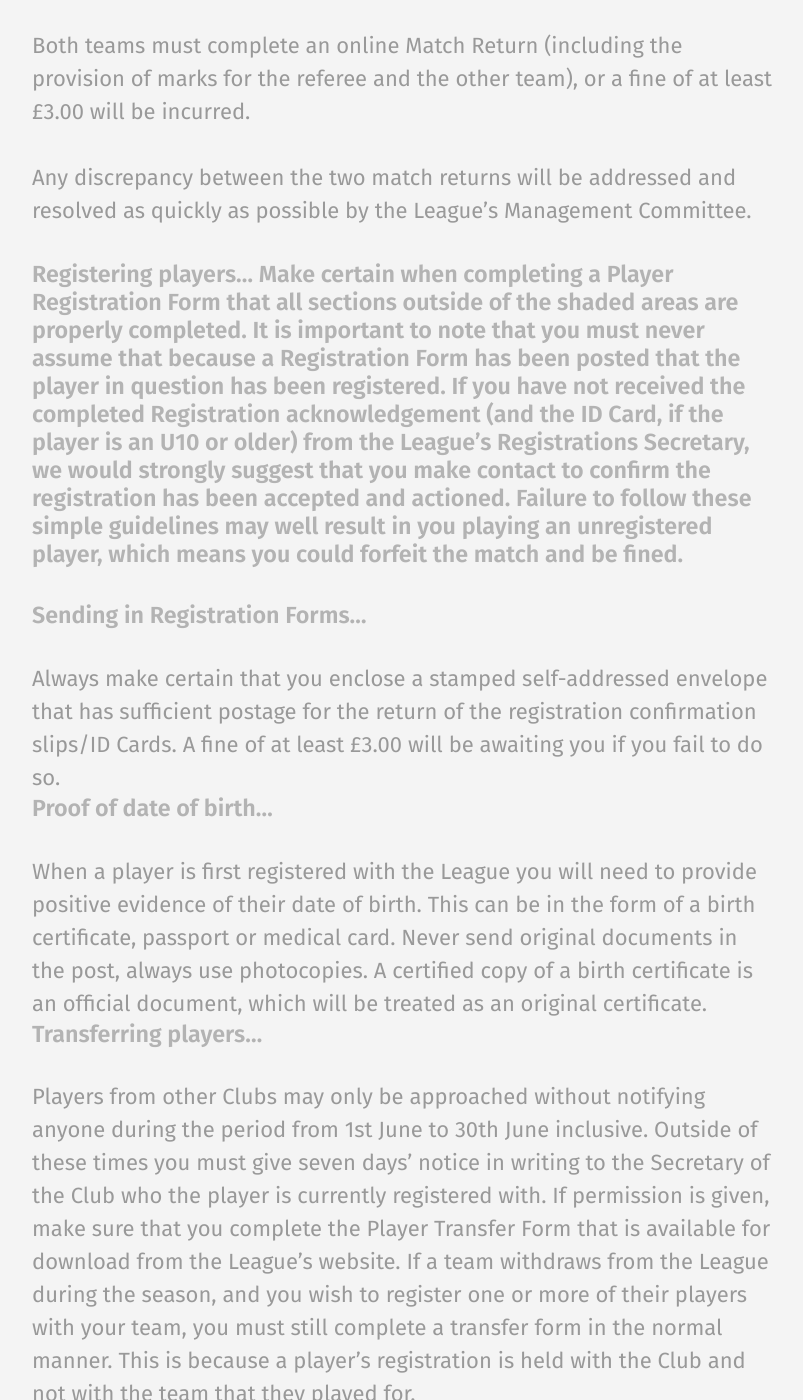
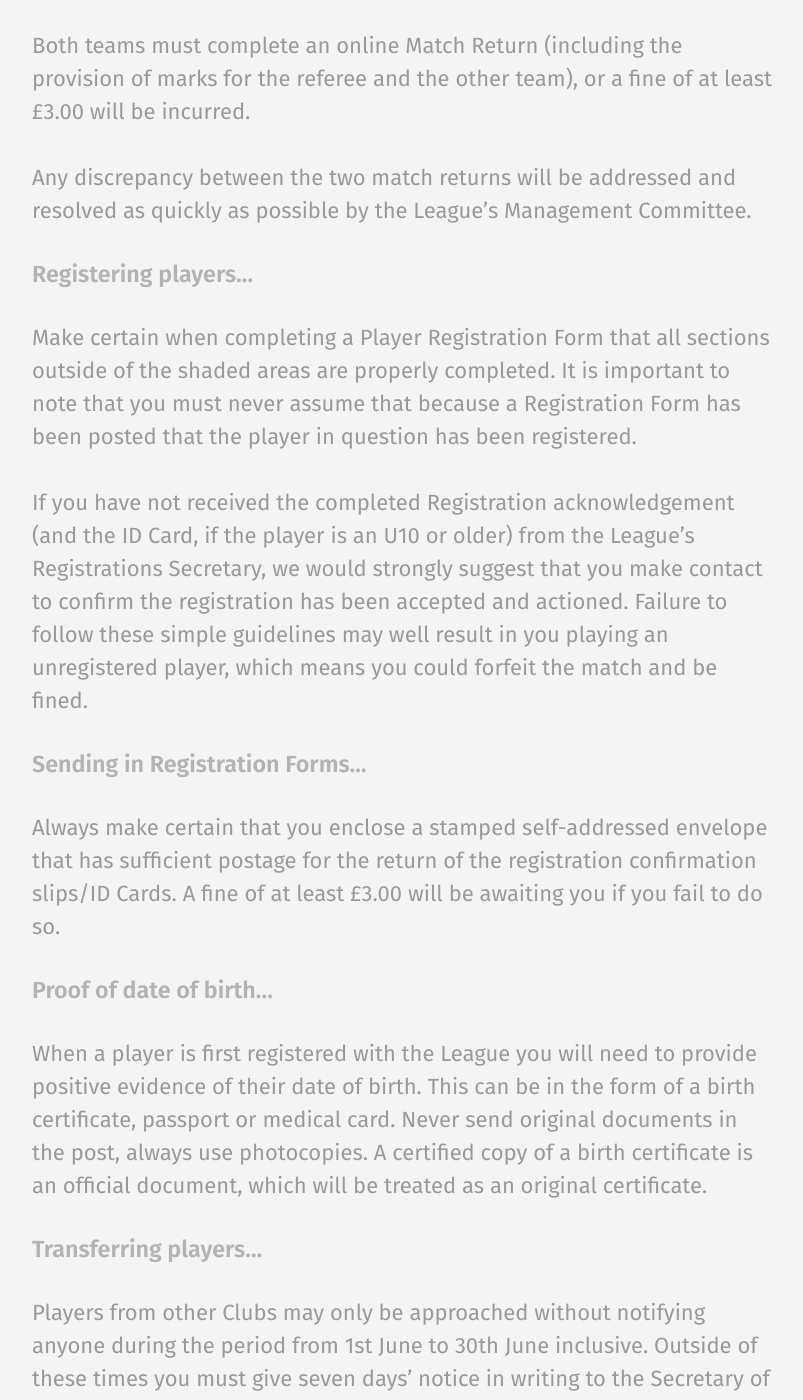
Before and after one commit to rotherleague/Rother, a Jekyll site: the page built from guide.md, in a window 1280 px wide and 1400 px high, scrolled down 2815 px. Shown: the whole window, without its empty margins (56-859 px from the left). Built offline with Jekyll 4.4.1, drawn with Linux system fonts in a browser that asks for light colours; our own code applies the rules of GitHub Pages for plain Markdown files; comment, search, counter and statistics services are not loaded; a style sheet for code colours, icons or effects is not loaded; some of the changed text lies outside the part shown.

Commit message:
Update guide.md

```diff
--- a/guide.md
+++ b/guide.md
@@ -34,7 +34,7 @@ Both teams must complete an online Match Return (including the provision of mark
 
 Any discrepancy between the two match returns will be addressed and resolved as quickly as possible by the League’s Management Committee.
 
-<h4>Registering players…
+<h4>Registering players…</h4>
 Make certain when completing a Player Registration Form that all sections outside of the shaded areas are properly completed.   It is important to note that you must never assume that because a Registration Form has been posted that the player in question has been registered.
 
 If you have not received the completed Registration acknowledgement (and the ID Card, if the player is an U10 or older) from the League’s Registrations Secretary, we would strongly suggest that you make contact to confirm the registration has been accepted and actioned.  Failure to follow these simple guidelines may well result in you playing an unregistered player, which means you could forfeit the match and be fined.
```
